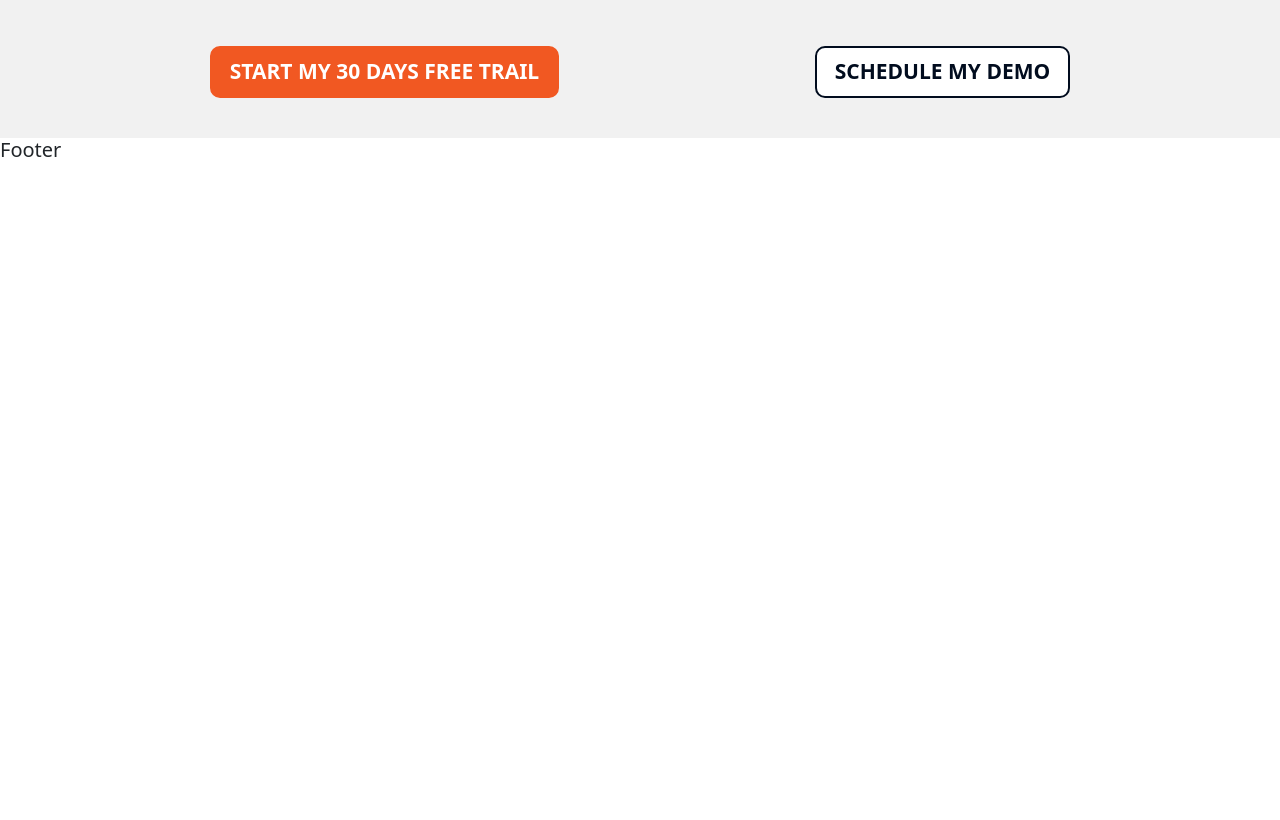
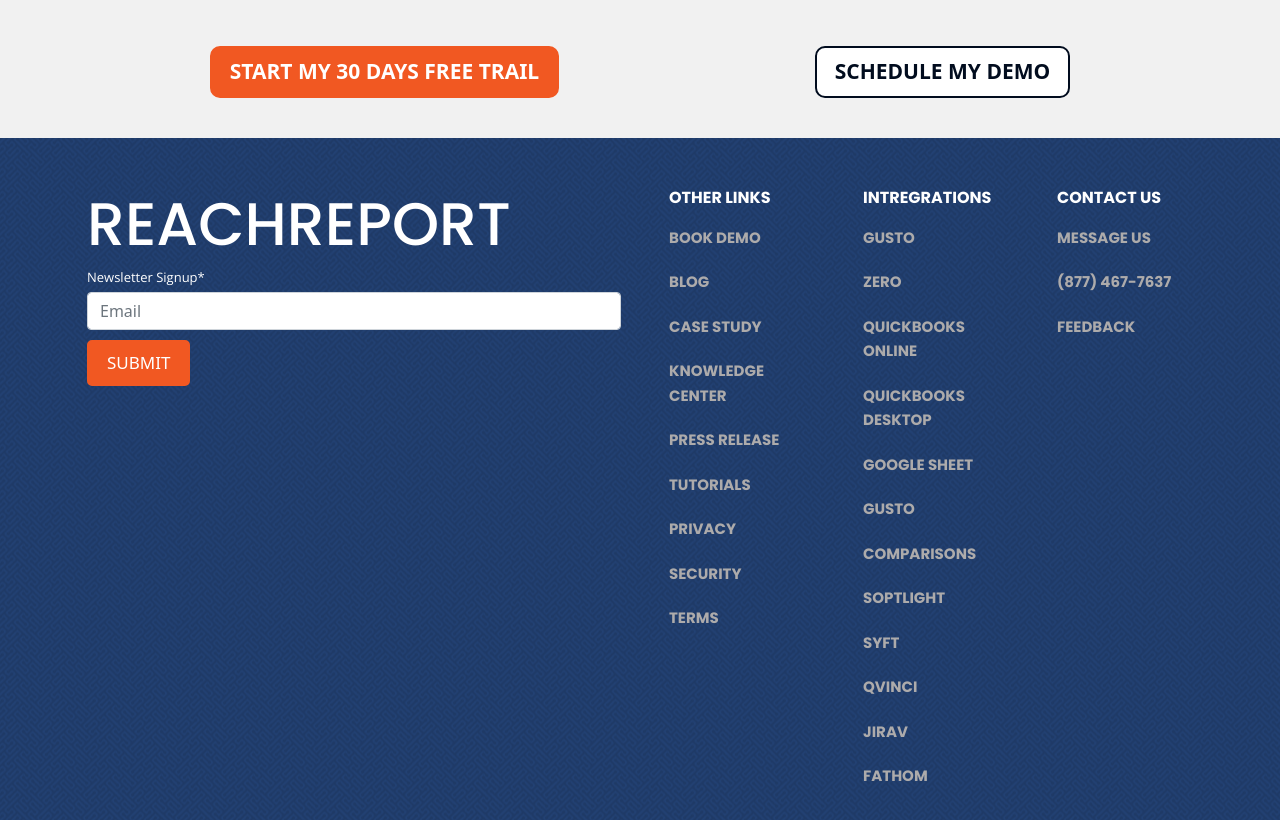
Before and after one commit to ashadul-mridha/reporting-bp-landing, a Next.js app: page / in a window 1280 px wide. Shown: the part 4500-5320 px from the top of the page. Before the commit the page ends 4670 px from the top, so only its background shows below. Built offline with nearby package versions, Linux system fonts and the light colour scheme; a web font is replaced by a local one.

Commit message:
footer done

```diff
--- a/components/Footer/Footer.jsx
+++ b/components/Footer/Footer.jsx
@@ -1,11 +1,198 @@
-import React from 'react';
+import Link from "next/link";
+import styles from "../../styles/Footer.module.css";
+import { FaFacebookSquare, FaInstagramSquare, FaLinkedin, FaTwitterSquare, FaYoutube } from "react-icons/fa";
 
 const Footer = () => {
-    return (
-        <>
-            <h5>Footer</h5>
-        </>
-    );
+  return (
+    <>
+      <div className={styles.footerWrapper}>
+        <div className="container">
+          <div className="row gx-5 align-items-start">
+            <div className="col-md-6">
+              <div className={styles.newsletterSection}>
+                <h4>ReachReport</h4>
+                <p>Newsletter Signup*</p>
+                <form action="">
+                  <input
+                    type="text"
+                    placeholder="Email"
+                    className="form-control"
+                  />
+                  <button className={styles.btnprimary} type="submit">
+                    {" "}
+                    Submit{" "}
+                  </button>
+                </form>
+              </div>
+            </div>
+            <div className="col-md-2">
+              <div className={styles.otherLinks}>
+                <h6>OTHER LINKS</h6>
+                <ul>
+                  <li>
+                    <Link href="#">
+                      <a>Book Demo</a>
+                    </Link>
+                  </li>
+                  <li>
+                    <Link href="#">
+                      <a>Blog</a>
+                    </Link>
+                  </li>
+                  <li>
+                    <Link href="#">
+                      <a>Case Study</a>
+                    </Link>
+                  </li>
+                  <li>
+                    <Link href="#">
+                      <a>Knowledge Center</a>
+                    </Link>
+                  </li>
+                  <li>
+                    <Link href="#">
+                      <a>Press Release</a>
+                    </Link>
+                  </li>
+                  <li>
+                    <Link href="#">
+                      <a>Tutorials</a>
+                    </Link>
+                  </li>
+                  <li>
+                    <Link href="#">
+                      <a>Privacy</a>
+                    </Link>
+                  </li>
+                  <li>
+                    <Link href="#">
+                      <a>Security</a>
+                    </Link>
+                  </li>
+                  <li>
+                    <Link href="#">
+                      <a>Terms</a>
+                    </Link>
+                  </li>
+                </ul>
+              </div>
+            </div>
+            <div className="col-md-2">
+              <div className={styles.intregrations}>
+                <h6>Intregrations</h6>
+                <ul>
+                  <li>
+                    <Link href="#">
+                      <a>Gusto</a>
+                    </Link>
+                  </li>
+                  <li>
+                    <Link href="#">
+                      <a>zero</a>
+                    </Link>
+                  </li>
+                  <li>
+                    <Link href="#">
+                      <a>quickbooks online</a>
+                    </Link>
+                  </li>
+                  <li>
+                    <Link href="#">
+                      <a>quickbooks desktop</a>
+                    </Link>
+                  </li>
+                  <li>
+                    <Link href="#">
+                      <a>google sheet</a>
+                    </Link>
+                  </li>
+                  <li>
+                    <Link href="#">
+                      <a>gusto</a>
+                    </Link>
+                  </li>
+                  <li>
+                    <Link href="#">
+                      <a>comparisons</a>
+                    </Link>
+                  </li>
+                  <li>
+                    <Link href="#">
+                      <a>soptlight</a>
+                    </Link>
+                  </li>
+                  <li>
+                    <Link href="#">
+                      <a>syft</a>
+                    </Link>
+                  </li>
+                  <li>
+                    <Link href="#">
+                      <a>qvinci</a>
+                    </Link>
+                  </li>
+                  <li>
+                    <Link href="#">
+                      <a>jirav</a>
+                    </Link>
+                  </li>
+                  <li>
+                    <Link href="#">
+                      <a>fathom</a>
+                    </Link>
+                  </li>
+                </ul>
+              </div>
+            </div>
+            <div className="col-md-2">
+              <div className={styles.contactus}>
+                <h6>Contact us</h6>
+                <ul>
+                  <li>
+                    <Link href="#">
+                      <a> MESSAGE US</a>
+                    </Link>
+                  </li>
+                  <li>
+                    <Link href="#">
+                      <a>(877) 467-7637</a>
+                    </Link>
+                  </li>
+                  <li>
+                    <Link href="#">
+                      <a>FEEDBACK</a>
+                    </Link>
+                  </li>
+                </ul>
+                <div className={styles.socialIcon}>
+                  {/* <FaFacebookSquare />
+                  <FaYoutube />
+                  <FaInstagramSquare />
+                  <FaLinkedin />
+                  <FaTwitterSquare /> */}
+                  <div className={styles.facebook}>
+                    <i className="fa-brands fa-facebook"></i>
+                  </div>
+                  <div className={styles.instagram}>
+                    <i className="fa-brands fa-instagram"></i>
+                  </div>
+                  <div className={styles.utube}>
+                    <i className="fa-brands fa-youtube"></i>
+                  </div>
+                  <div className={styles.twitter}>
+                    <i className="fa-brands fa-twitter"></i>
+                  </div>
+                  <div className={styles.linkedin}>
+                    <i className="fa-brands fa-linkedin"></i>
+                  </div>
+                </div>
+              </div>
+            </div>
+          </div>
+        </div>
+      </div>
+    </>
+  );
 };
 
 export default Footer;
--- a/next.config.js
+++ b/next.config.js
@@ -1,6 +1,7 @@
 /** @type {import('next').NextConfig} */
 const nextConfig = {
   reactStrictMode: true,
+  distDir: 'build',
 }
 
 module.exports = nextConfig
--- a/pages/_document.js
+++ b/pages/_document.js
@@ -27,7 +27,7 @@
             src="https://unpkg.com/react-bootstrap@next/dist/react-bootstrap.min.js"
             strategy="lazyOnload"
             />
-            {/* <Script src="https://kit.fontawesome.com/b98d090fd4.js" strategy="lazyOnload" /> */}
+            <Script src="https://kit.fontawesome.com/b98d090fd4.js" strategy="lazyOnload" />
 
         </Head>
         <body>
--- /dev/null
+++ b/styles/Footer.module.css
@@ -0,0 +1,143 @@
+.footerWrapper{
+    background-color: #1c355e;
+    background-image: url('../public/images/footeroverlay.png');
+    background-blend-mode: overlay;
+    background-position: center;
+    background-repeat: repeat;
+    padding: 50px 20px 20px 30px;
+}
+.newsletterSection h4{
+    font-size: 60px;
+    font-family: "Poppins", sans-serif;
+    text-transform: uppercase;
+    color: #ffffff;
+}
+.newsletterSection p{
+    font-size: 13px;
+    font-weight: 400;
+    font-family: "Open Sans", sans-serif;
+    text-transform: capitalize;
+    color: #ffffff;
+    margin-bottom: 5px;
+}
+.newsletterSection .btnprimary{
+  color: #ffffff;
+  background-color: #F15822;
+  border: 2px solid #F15822;
+  border-radius: 5px;
+  padding: 8px 18px;
+  font-weight: 400;
+  font-size: 17px;
+  text-transform: uppercase;
+  margin: 10px 0px;
+}
+
+/* other link  */
+.otherLinks h6{
+    font-size: 16px;
+    font-weight: 800;
+    font-family: "Poppins", sans-serif;
+    text-transform: uppercase;
+    color: #ffffff;
+}
+.otherLinks ul{
+    list-style-type: none;
+    padding-left: 0px;
+}
+.otherLinks ul li{
+    padding: 10px 0px;
+}
+.otherLinks ul li:hover > a{
+    color: #ffffff;
+}
+.otherLinks ul li a{
+    font-size: 15px;
+    font-weight: 700;
+    font-family: "Poppins", sans-serif;
+    text-transform: uppercase;
+    color: #adabab;
+    text-decoration: none;
+}
+
+/* intregrations  */
+
+.intregrations h6{
+    font-size: 16px;
+    font-weight: 800;
+    font-family: "Poppins", sans-serif;
+    text-transform: uppercase;
+    color: #ffffff;
+}
+.intregrations ul{
+    list-style-type: none;
+    padding-left: 0px;
+}
+.intregrations ul li{
+    padding: 10px 0px;
+}
+.intregrations ul li:hover > a{
+    color: #ffffff;
+}
+.intregrations ul li a{
+    font-size: 15px;
+    font-weight: 700;
+    font-family: "Poppins", sans-serif;
+    text-transform: uppercase;
+    color: #adabab;
+    text-decoration: none;
+}
+
+/* contactus */
+.contactus h6{
+    font-size: 16px;
+    font-weight: 800;
+    font-family: "Poppins", sans-serif;
+    text-transform: uppercase;
+    color: #ffffff;
+}
+.contactus ul{
+    list-style-type: none;
+    padding-left: 0px;
+}
+.contactus ul li{
+    padding: 10px 0px;
+}
+.contactus ul li:hover > a{
+    color: #ffffff;
+}
+.contactus ul li a{
+    font-size: 15px;
+    font-weight: 700;
+    font-family: "Poppins", sans-serif;
+    text-transform: uppercase;
+    color: #adabab;
+    text-decoration: none;
+}
+
+/* social icon  */
+.socialIcon{
+    display: flex;
+    flex-wrap: wrap;
+}
+.socialIcon div{
+    margin-right: 5px;
+}
+.socialIcon div i{
+    font-size: 21px;
+}
+
+.facebook{
+    color: #3B5998;
+}
+.instagram{
+    color: #f2003c;
+}
+.utube{
+    color: #A82400;
+}
+.twitter{
+    color: #00ACED;
+}
+.linkedin{
+    color: #007BB6;
+}
--- a/styles/globals.css
+++ b/styles/globals.css
@@ -25,6 +25,10 @@
   color: #ffffff;
 }
 h4::selection {
+  background-color: #ff865e;
+  color: #ffffff;
+}
+h6::selection {
   background-color: #ff865e;
   color: #ffffff;
 }
```
Also changed, not shown: components/HomePage/SpeedSheetFeature.jsx (line endings or trailing spaces), public/images/footeroverlay.png (added).
